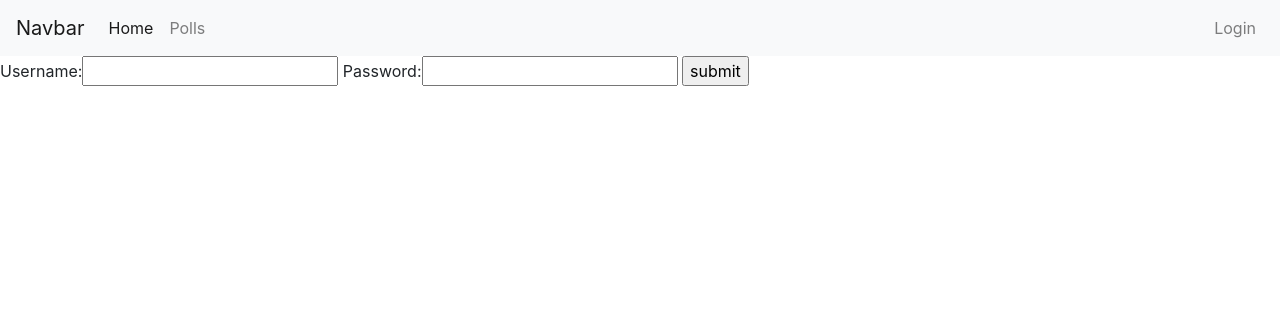
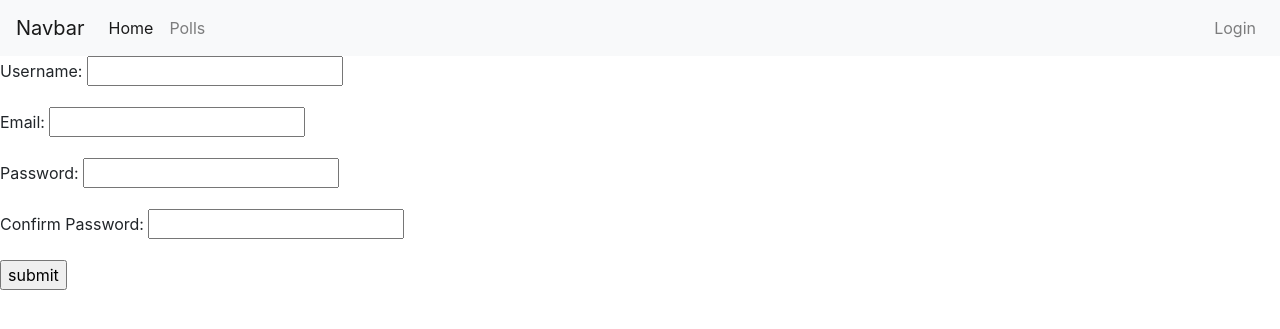
Before and after one commit to highfivecode/PollMe---Django-2.0, a Django app: page /accounts/register/ in a window 1280 px wide. Shown: the top 329 px of the page. Run offline with Django 3.2, Linux system fonts and the light colour scheme; some libraries are stand-ins or nearby versions.

Commit message:
45 Custom Form Validation Part 1

```diff
--- a/accounts/forms.py
+++ b/accounts/forms.py
@@ -2,4 +2,12 @@ from django import forms
 
 class UserRegistrationForm(forms.Form):
     username = forms.CharField(label='Username', max_length=100, min_length=5)
-    password = forms.CharField(label="Password", max_length=100, min_length=5)
+    email = forms.EmailField()
+    password1 = forms.CharField(label="Password", max_length=100, min_length=5)
+    password2 = forms.CharField(label="Confirm Password", max_length=100, min_length=5)
+
+    def clean_email(self):
+        email = self.cleaned_data['email']
+        print('cleaning_email field')
+        print(email)
+        return email
--- a/accounts/templates/accounts/register.html
+++ b/accounts/templates/accounts/register.html
@@ -4,7 +4,7 @@
 
   <form action="" method="post">
     {% csrf_token %}
-    {{form}}
+    {{form.as_p}}
     <input type="submit" value="submit">
   </form>
 
--- a/accounts/views.py
+++ b/accounts/views.py
@@ -32,9 +32,10 @@ def user_registration(request):
         if form.is_valid():
             username = form.cleaned_data['username']
             password = form.cleaned_data['password']
-            user = User.objects.create_user(username, password=password)
-            messages.success(request, 'Thanks for registering {}'.format(user.username))
-            return HttpResponseRedirect(reverse('accounts:login'))
+            # user = User.objects.create_user(username, password=password)
+            # messages.success(request, 'Thanks for registering {}'.format(user.username))
+            # return HttpResponseRedirect(reverse('accounts:login'))
+            print('form was valid')
     else:
         form = UserRegistrationForm()
     return render(request, 'accounts/register.html', {'form': form})
```
